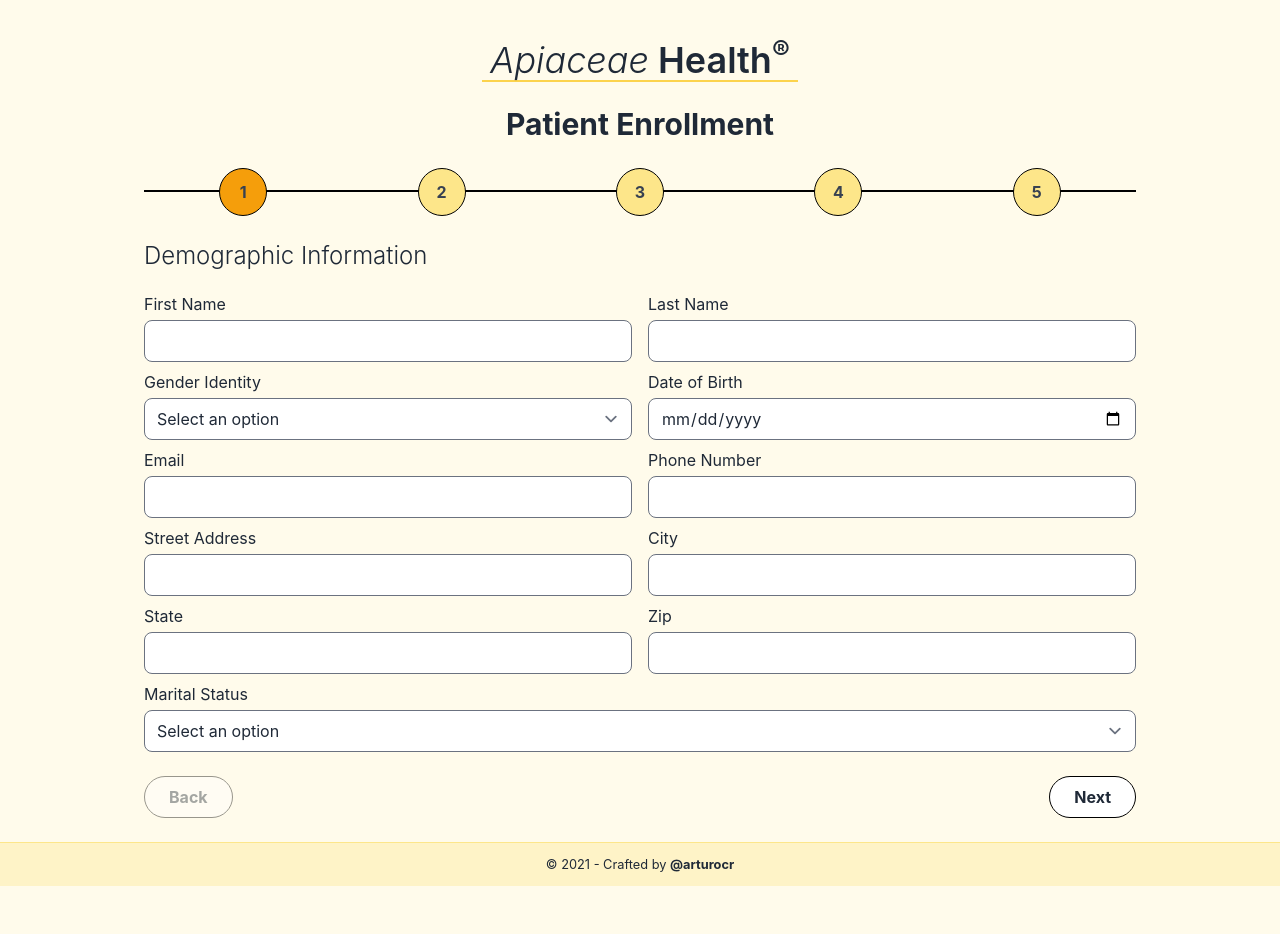
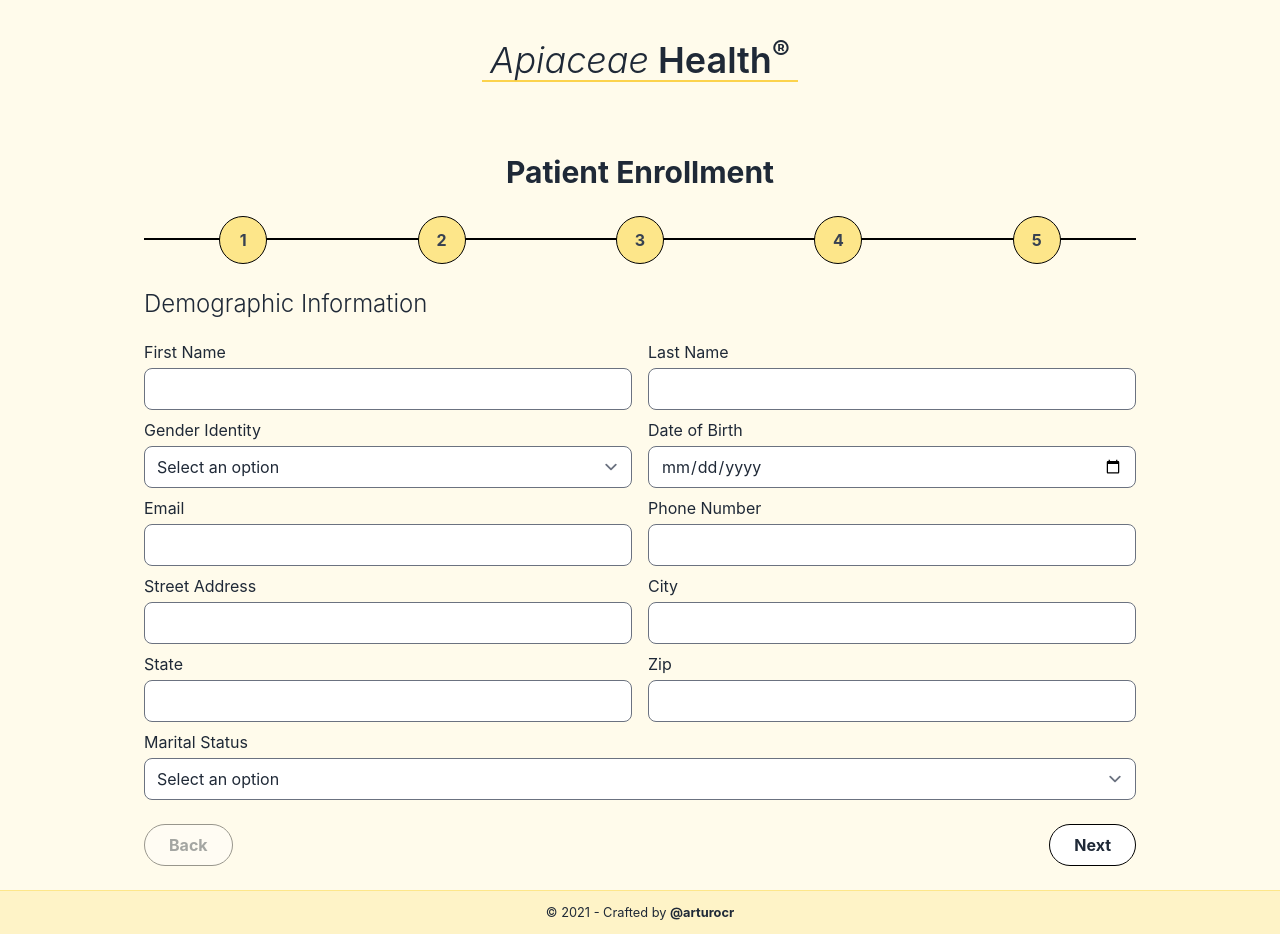
Before and after one commit to arturocr/apiaceae-health, a React (Vite) app: page /enroll in a window 1280 px wide. Before the commit the page ends 886 px from the top, so only its background shows below. Built offline with nearby package versions, Linux system fonts and the light colour scheme.

Commit message:
Extract stepper to a component

```diff
--- a/src/components/chip.tsx
+++ b/src/components/chip.tsx
@@ -16,8 +16,8 @@ const Chip: React.FunctionComponent<IChipProps> = ({
   return (
     <button
       className={clsx(
-        'flex items-center pr-4 m-1 transition-colors bg-yellow-100 border border-yellow-400 rounded-full shadow-md cursor-pointer whitespace-nowrap hover:bg-yellow-300 focus:outline-none',
-        condition.selected && 'bg-green-200 border-green-700 hover:bg-green-300'
+        'flex items-center pr-4 m-1 transition-colors bg-yellow-50 border border-yellow-400 rounded-full shadow-md cursor-pointer text-gray-700 whitespace-nowrap hover:bg-yellow-300 focus:outline-none',
+        condition.selected && 'bg-yellow-500 hover:bg-yellow-500'
       )}
       onClick={() => onTap(condition.condition)}
       type='button'
@@ -32,8 +32,8 @@ const Chip: React.FunctionComponent<IChipProps> = ({
       />
       <span
         className={clsx(
-          'flex items-center justify-center w-12 h-12 mr-2 rounded-full bg-yellow-50',
-          condition.selected && 'bg-green-100'
+          'flex items-center justify-center w-12 h-12 mr-2 rounded-full bg-white border-r border-b border-yellow-400',
+          condition.selected && 'bg-yellow-100'
         )}
         title={condition.type}
       >
--- /dev/null
+++ b/src/components/stepper.tsx
@@ -0,0 +1,35 @@
+import React from 'react';
+import clsx from 'clsx';
+
+interface IStepperProps {
+  length: number;
+  step: number;
+  onTap: Function;
+}
+
+const Stepper: React.FunctionComponent<IStepperProps> = ({
+  length,
+  step,
+  onTap,
+}): React.ReactElement => {
+  const steps = Array.from({ length }, (x, i) => i);
+  return (
+    <div className='flex items-center justify-around mb-6 border-t-2 border-black'>
+      {steps.map(index => (
+        <button
+          className={clsx(
+            'inline-flex items-center justify-center w-8 h-8 -mt-4 font-bold text-gray-700 bg-yellow-200 border border-black rounded-full transition hover:bg-yellow-300 focus:outline-none md:-mt-6 md:w-12 md:h-12',
+            step === index && 'bg-yellow-500 hover:bg-yellow-500'
+          )}
+          key={index}
+          onClick={() => onTap(index)}
+          type='button'
+        >
+          {index + 1}
+        </button>
+      ))}
+    </div>
+  );
+};
+
+export default Stepper;
--- /dev/null
+++ b/src/components/terms.tsx
@@ -0,0 +1,11 @@
+import React from 'react';
+
+const Terms: React.FunctionComponent = (): React.ReactElement => {
+  return (
+    <fieldset>
+      <h2 className='mb-3 text-2xl font-light'>Terms</h2>
+    </fieldset>
+  );
+};
+
+export default Terms;
--- a/src/containers/enrollment.tsx
+++ b/src/containers/enrollment.tsx
@@ -4,7 +4,9 @@ import clsx from 'clsx';
 import Conditions from '../components/conditions';
 import DemographicInformation from '../components/demographic-info';
 import MedicalQuestions from '../components/medical-questions';
+import Stepper from '../components/stepper';
 import Summary from '../components/summary';
+import Terms from '../components/terms';
 import EnrollmentContext, { defaultState } from '../state/context';
 import { IDemographicState } from '../types/context';
 
@@ -16,6 +18,13 @@ const Enrollment: React.FunctionComponent = (): React.ReactElement => {
   const [conditions, setConditions] = useState<Array<string>>(
     defaultState.conditions
   );
+  const steps: React.FunctionComponent[] = [
+    DemographicInformation,
+    Conditions,
+    MedicalQuestions,
+    Summary,
+    Terms,
+  ];
 
   const submitHanler = (e: React.SyntheticEvent) => {
     e.preventDefault();
@@ -27,36 +36,17 @@ const Enrollment: React.FunctionComponent = (): React.ReactElement => {
   };
 
   return (
-    <>
-      <h1 className='mb-12 text-2xl font-light text-center sm:font-bold sm:text-3xl'>
+    <div className='flex-1'>
+      <h1 className='my-12 text-2xl font-light text-center sm:font-bold sm:text-3xl'>
         Patient Enrollment
       </h1>
       <EnrollmentContext.Provider
         value={{ demographic, setDemographic, conditions, setConditions }}
       >
         <section>
-          <div className='flex items-center justify-around mb-6 border-t-2 border-black'>
-            {[1, 2, 3, 4, 5].map(it => (
-              <button
-                className={clsx(
-                  'inline-flex items-center justify-center w-8 h-8 -mt-4 font-bold text-gray-700 bg-yellow-200 border border-black rounded-full transition hover:bg-yellow-300 focus:outline-none md:-mt-6 md:w-12 md:h-12',
-                  step === it - 1 && 'bg-yellow-500 hover:bg-yellow-500'
-                )}
-                key={it}
-                onClick={() => setStep(it - 1)}
-                type='button'
-              >
-                {it}
-              </button>
-            ))}
-          </div>
-          <div>
+          <Stepper length={steps.length} step={step} onTap={setStep} />
           <form onSubmit={submitHanler}>
-              {step === 0 ? <DemographicInformation /> : null}
-              {step === 1 ? <Conditions /> : null}
-              {step === 2 ? <MedicalQuestions /> : null}
-              {step === 3 ? <Summary /> : null}
-              {step === 4 ? <>Terms</> : null}
+            {React.createElement(steps[step])}
             <div className='flex justify-between mt-6'>
               <button
                 className={clsx(
@@ -77,10 +67,9 @@ const Enrollment: React.FunctionComponent = (): React.ReactElement => {
               </button>
             </div>
           </form>
-          </div>
         </section>
       </EnrollmentContext.Provider>
-    </>
+    </div>
   );
 };
 
```
Lines whose indentation alone changed are shown as unchanged.
